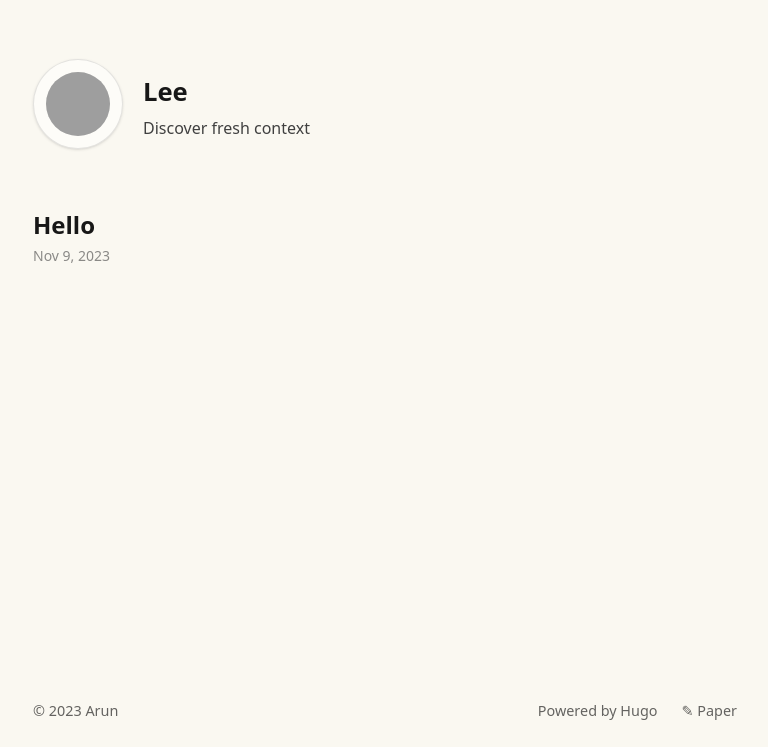
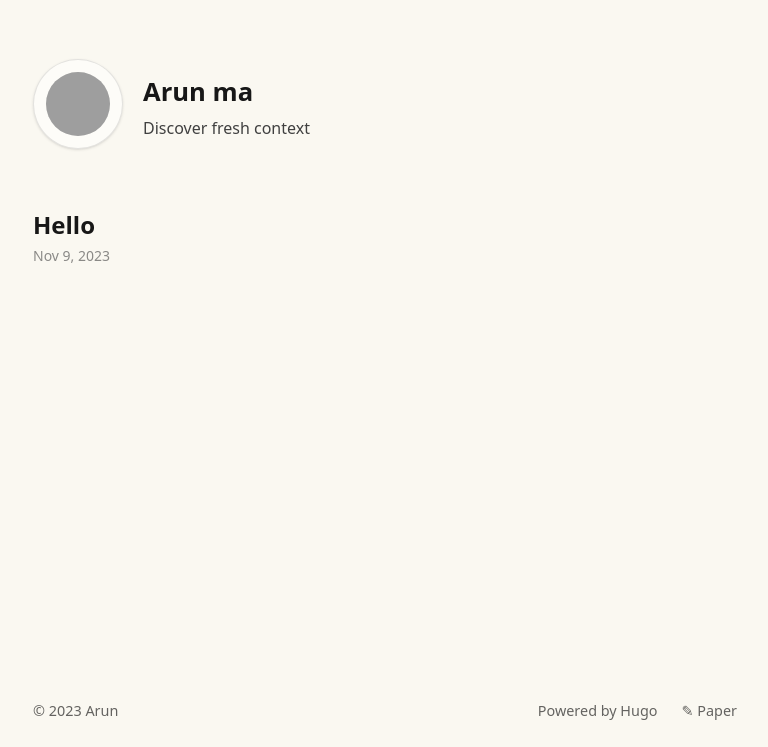
Before and after one commit to gitmkn/gitmkn.github.io, a plain HTML site: page index.html in a window 1280 px wide. Shown: the part 53-800 px from the top of the page, without its empty margins (255-1023 px from the left). Drawn offline with Linux system fonts and the light colour scheme; grey boxes are pictures that could not be loaded.

Commit message:
fix: 修改名称

```diff
--- a/index.html
+++ b/index.html
@@ -70,7 +70,7 @@
     name="description"
     content="A personal blog"
   />
-  <meta name="author" content="Lee" />
+  <meta name="author" content="Arun ma" />
 
 
 
@@ -313,13 +313,13 @@
     <img
       class="my-0 aspect-square w-16 rounded-full !bg-black/5 hover:animate-spin dark:!bg-black/80"
       src="https://www.gravatar.com/avatar/ef333c1203724d1cb48104b2679529bb?s=160&amp;d=identicon"
-      alt="Lee"
+      alt="Arun ma"
     />
   </div>
 
 
   <div>
-    <h1 class="mb-2 mt-3 text-[1.6rem] font-bold">Lee</h1>
+    <h1 class="mb-2 mt-3 text-[1.6rem] font-bold">Arun ma</h1>
     <div class="break-words">
       Discover fresh context
     </div>
```
Also changed, not shown: 404.html (+1 -1 lines), archives/index.html (+1 -1 lines), categories/index.html (+1 -1 lines), post/hello/index.html (+1 -1 lines), post/index.html (+1 -1 lines), series/index.html (+1 -1 lines), tags/index.html (+1 -1 lines), tags/index/index.html (+1 -1 lines).
